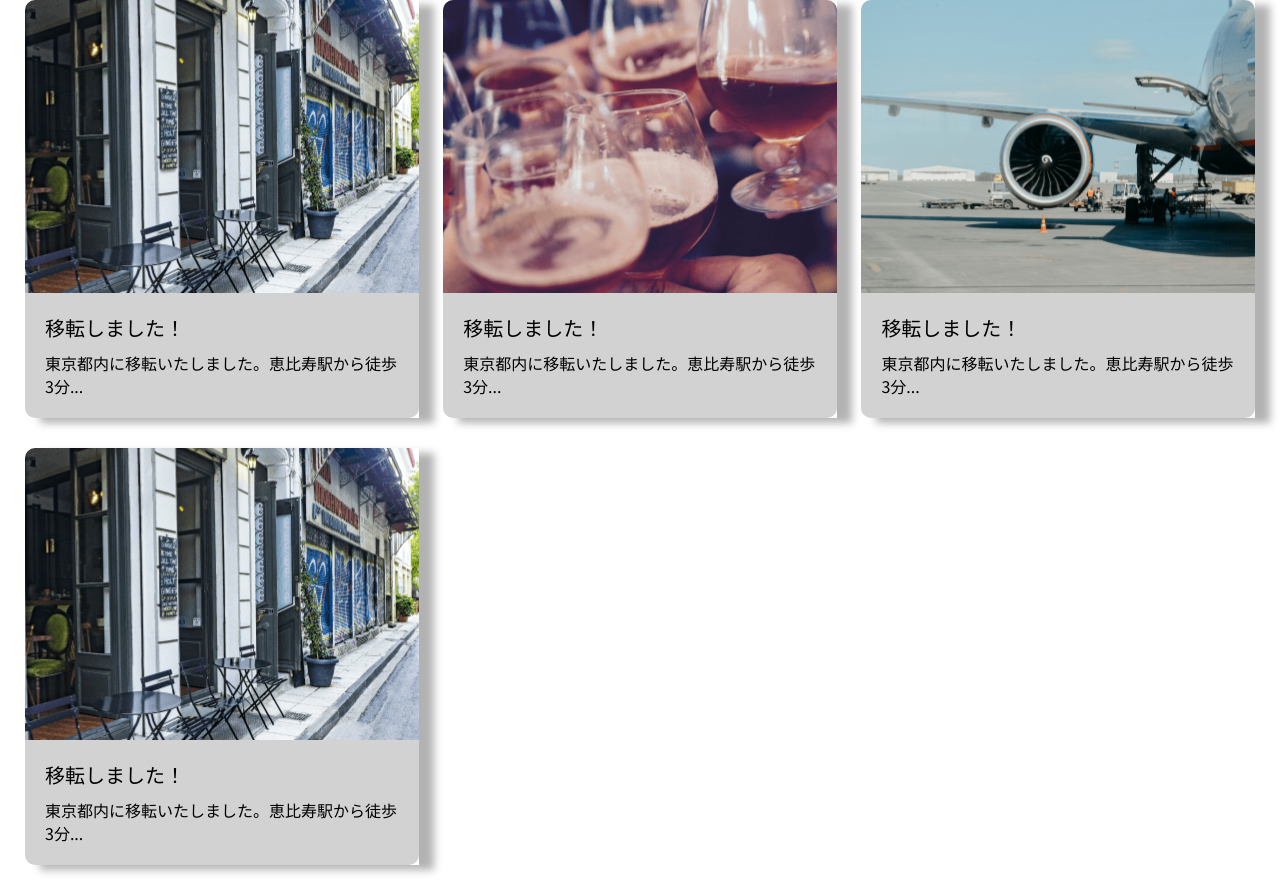
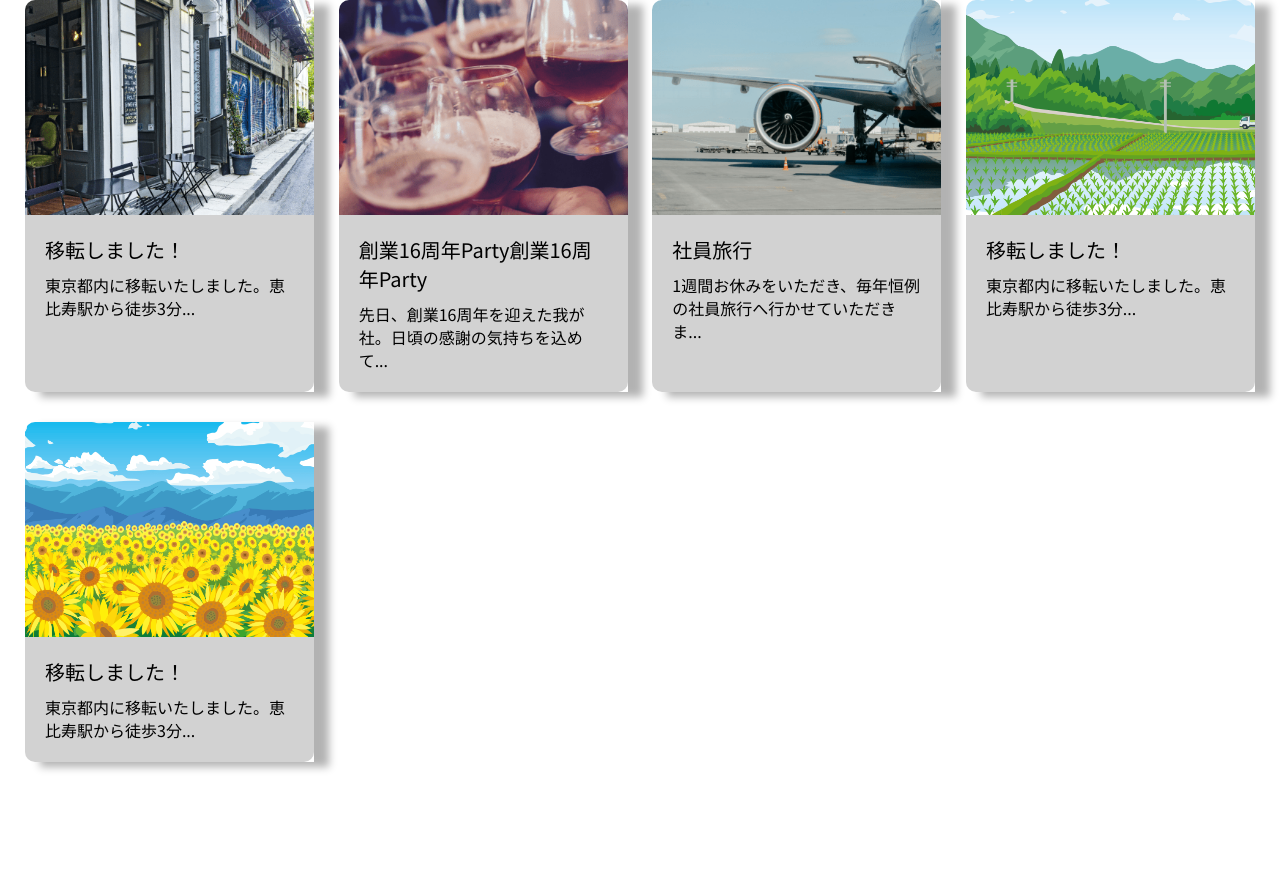
Before and after one commit to hidekiw1971/c-card-020, a website: page index.html in a window 1280 px wide. After the commit the page ends 800 px from the top, so only its background shows below. Drawn offline with nearby package versions, Linux system fonts and the light colour scheme.

Commit message:
2022/7/5 00:13 margin-bottom 調整中

```diff
--- a/index.html
+++ b/index.html
@@ -30,7 +30,8 @@
 </head>
 
 <body>
-  <div class="cards cards__col3">
+  <!-- <div class="cards cards__col3"> -->
+  <div class="cards cards__col4">
     <a href="#" class="cards__item card">
       <figure class="card__img-wrapper">
         <!-- <img src="/images/blog1.png" alt="" class="card__img"> -->
@@ -49,8 +50,8 @@
         <img src="images/blog2.png" alt="" class="card__img">
       </figure>
       <div class="card__body">
-        <h3 class="card__title">移転しました！</h3>
-        <p class="card__text">東京都内に移転いたしました。恵比寿駅から徒歩3分...</p>
+        <h3 class="card__title">創業16周年Party創業16周年Party</h3>
+        <p class="card__text">先日、創業16周年を迎えた我が社。日頃の感謝の気持ちを込めて...</p>
       </div>
       <!-- /.card__body -->
     </a>
@@ -59,6 +60,18 @@
       <figure class="card__img-wrapper">
         <!-- <img src="/images/blog1.png" alt="" class="card__img"> -->
         <img src="images/blog3.png" alt="" class="card__img">
+      </figure>
+      <div class="card__body">
+        <h3 class="card__title">社員旅行</h3>
+        <p class="card__text">1週間お休みをいただき、毎年恒例の社員旅行へ行かせていただきま...</p>
+      </div>
+      <!-- /.card__body -->
+    </a>
+    <!-- /.card -->
+    <a href="#" class="cards__item card">
+      <figure class="card__img-wrapper">
+        <!-- <img src="/images/blog1.png" alt="" class="card__img"> -->
+        <img src="images/blog4.png" alt="" class="card__img">
       </figure>
       <div class="card__body">
         <h3 class="card__title">移転しました！</h3>
@@ -70,7 +83,7 @@
     <a href="#" class="cards__item card">
       <figure class="card__img-wrapper">
         <!-- <img src="/images/blog1.png" alt="" class="card__img"> -->
-        <img src="images/blog1.png" alt="" class="card__img">
+        <img src="images/blog5.png" alt="" class="card__img">
       </figure>
       <div class="card__body">
         <h3 class="card__title">移転しました！</h3>
--- a/src/sass/module/_card.scss
+++ b/src/sass/module/_card.scss
@@ -1,6 +1,7 @@
 @use "global" as *;
 .card {
-  display: block;
+  display: flex;
+  flex-direction: column;
   box-shadow: rem(15) rem(5) rem(8) rgba(0, 0, 0, 0.3);
   @include mq(md) {
   }
--- a/src/sass/module/_card__body.scss
+++ b/src/sass/module/_card__body.scss
@@ -3,6 +3,7 @@
   padding: rem(20);
   background-color: rgba(210, 210, 210, 1);
   border-radius: rem(0) rem(0) rem(10) rem(10);
+  flex-grow: 1;
   @include mq(md) {
   }
   @include mq(xl) {
--- a/src/sass/module/_cards.scss
+++ b/src/sass/module/_cards.scss
@@ -8,7 +8,8 @@
   }
 }
 
-.cards__col3 {
+// .cards__col3 {
+.cards__col4 {
   @include mq(md) {
     max-width: rem(1280);
     width: 100%;
@@ -22,10 +23,12 @@
   }
 }
 
-.cards__col3 > .cards__item {
+// .cards__col3 > .cards__item {
+.cards__col4 > .cards__item {
   margin-bottom: rem(30);
   @include mq(md) {
-    width: 32%;
+    // width: 32%;
+    width: 23.5%;
     // margin-right: 1.3%;
     margin-right: 2%;
     margin-bottom: rem(30);
@@ -34,7 +37,8 @@
   }
 }
 
-.cards__col3 > .cards__item:nth-of-type(3n) {
+// .cards__col3 > .cards__item:nth-of-type(3n) {
+.cards__col4 > .cards__item:nth-of-type(4n) {
   @include mq(md) {
     margin-right: 0%;
   }
```
Also changed, not shown: README.md, css/styles.css, images/blog4.png (added), images/blog5.png (added), src/images/blog4.png (added), src/images/blog5.png (added), 1 other file.
